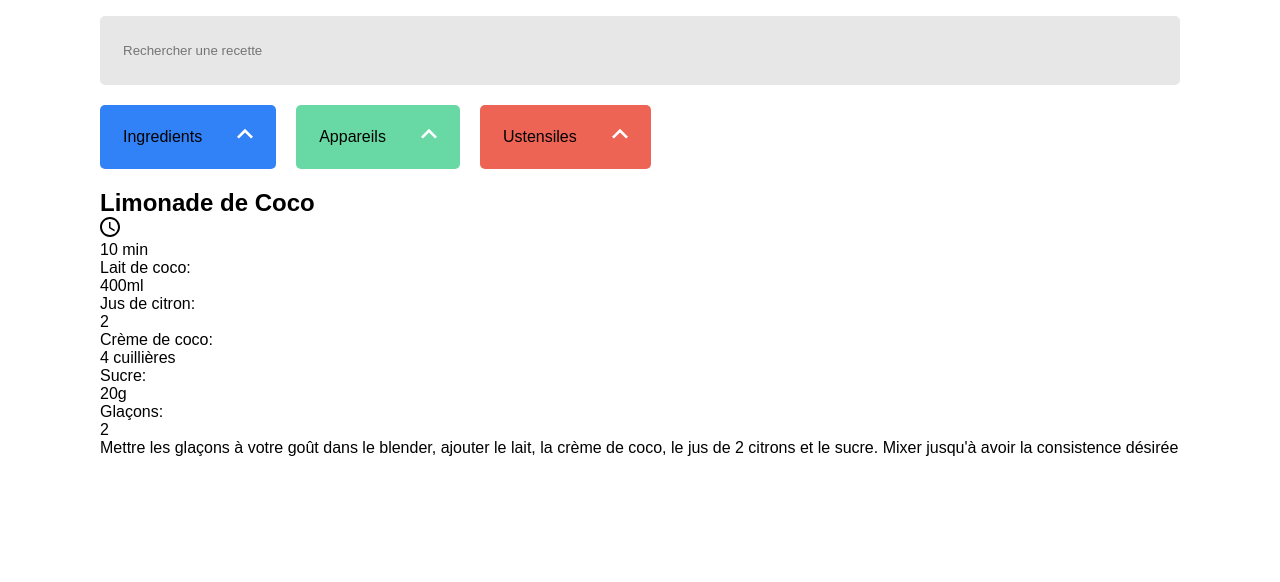
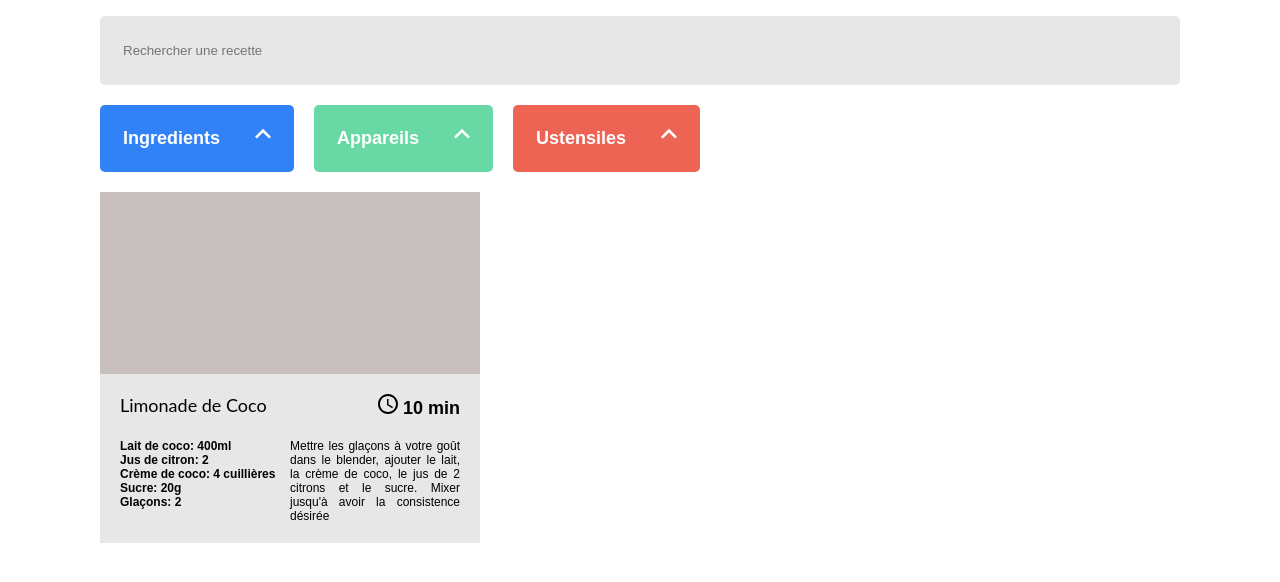
Before and after one commit to FlorentPernigotto/P7-Les-petits-plats, a plain HTML site: page index.html in a window 1280 px wide. Shown: the part 152-734 px from the top of the page. Drawn offline with Linux system fonts and the light colour scheme.

Commit message:
css updated
mise en page de la maquette
mise en page de la recipe_card

CORRECTION DE L'ERREUR DANS recipe.js

```diff
--- a/css/index.css
+++ b/css/index.css
@@ -8,7 +8,7 @@
 
 body {
 
-    max-width: 1440px;
+    max-width: 100%;
     padding-left: 100px;
     padding-right: 100px;
     font-family: DM Sans, sans-serif ;
@@ -79,6 +79,9 @@ header h1 {
     gap: 35px;
     padding: 23px;
     border-radius: 5px;
+    color: #FFFFFF;
+    font-weight: 700;
+    font-size: 18px;
 
 }
 
@@ -106,11 +109,69 @@ header h1 {
 
 }
 
-.recipe_container_card {
+.recipe_card {
+
     display: flex;
     flex-direction: column;
+    width: 380px;
+    height: 364px;
+
 }
+
 .recipe_container_image {
+
     background-color: #C7BEBE;
     height: 50%;
+
 }
+
+.recipe_container_infos {
+
+    padding: 20px;
+    background-color: #E7E7E7;
+
+}
+
+.recipe_title_time {
+
+    display: flex;
+    flex-direction: row;
+    justify-content: space-between;
+
+}
+
+.recipe_title_time h2 {
+
+    font-size: 18px;
+    font-weight: 400;
+    line-height: 22px;
+    font-family: Lato, sans-serif;
+
+}
+
+.recipe_title_time p {
+    font-size: 18px;
+    font-weight: 700;
+
+}
+
+.recipe_ingredient_instruction {
+
+    display: flex;
+    flex-direction: row;
+    width: 100%;
+    justify-content: space-between;
+    padding-top: 20px;
+
+}
+.recipe_ingredients_container {
+
+    width: 50%;
+    font-size: 12px;
+    font-weight: 700;
+}
+.recipe_instruction_container {
+    width: 50%;
+    font-size: 12px;
+    text-align: justify;
+}
--- a/data/recipes.js
+++ b/data/recipes.js
@@ -96,9 +96,9 @@ const recipes = [
                 "quantity": 1
             },
             {
-                "ingredient": "Huile d'olive"
-                "quantity": 1,
-               "unit": "cuillères à soupe"
+                "ingredient": "Huile d'olive",
+                "quantity": 1,
+               "unit": "cuillères à soupe",
             }
         ],
         "time": 80,
--- a/index.html
+++ b/index.html
@@ -38,29 +38,29 @@
 
         </div>
     </div>
-    <section>
-        <div class="recipe_container_card">
+    <section id="recipe_gallery">
+        <div class="recipe_card">
             <div class="recipe_container_image">
 
             </div>
             <div class="recipe_container_infos">
-                <div>
+                <div class="recipe_title_time">
                     <h2>Limonade de Coco</h2>
 
-                    <svg width="20" height="20" viewBox="0 0 20 20" fill="none" xmlns="http://www.w3.org/2000/svg">
+
+                    <p><svg width="20" height="20" viewBox="0 0 20 20" fill="none" xmlns="http://www.w3.org/2000/svg">
                         <path d="M10 0C4.5 0 0 4.5 0 10C0 15.5 4.5 20 10 20C15.5 20 20 15.5 20 10C20 4.5 15.5 0 10 0ZM10 18C5.59 18 2 14.41 2 10C2 5.59 5.59 2 10 2C14.41 2 18 5.59 18 10C18 14.41 14.41 18 10 18ZM10.5 5H9V11L14.2 14.2L15 12.9L10.5 10.2V5Z" fill="black"/>
-                    </svg>
-                    <p>10 min</p>
+                    </svg> 10 min</p>
                 </div>
-                <div>
-                    <div class="ingredients_container">
-                        <p>Lait de coco:</p><p>400ml</p>
-                        <p>Jus de citron:</p><p>2</p>
-                        <p>Crème de coco:</p><p>4 cuillières</p>
-                        <p>Sucre:</p><p>20g</p>
-                        <p>Glaçons:</p><p>2</p>
+                <div class="recipe_ingredient_instruction">
+                    <div class="recipe_ingredients_container">
+                        <p>Lait de coco: 400ml</p>
+                        <p>Jus de citron: 2</p>
+                        <p>Crème de coco: 4 cuillières</p>
+                        <p>Sucre: 20g</p>
+                        <p>Glaçons: 2</p>
                     </div>
-                    <div>
+                    <div class="recipe_instruction_container">
                         <p>Mettre les glaçons à votre goût dans le blender, ajouter le lait, la crème de coco, le jus de 2 citrons et le sucre. Mixer jusqu'à avoir la consistence désirée</p>
                     </div>
                 </div>
```
